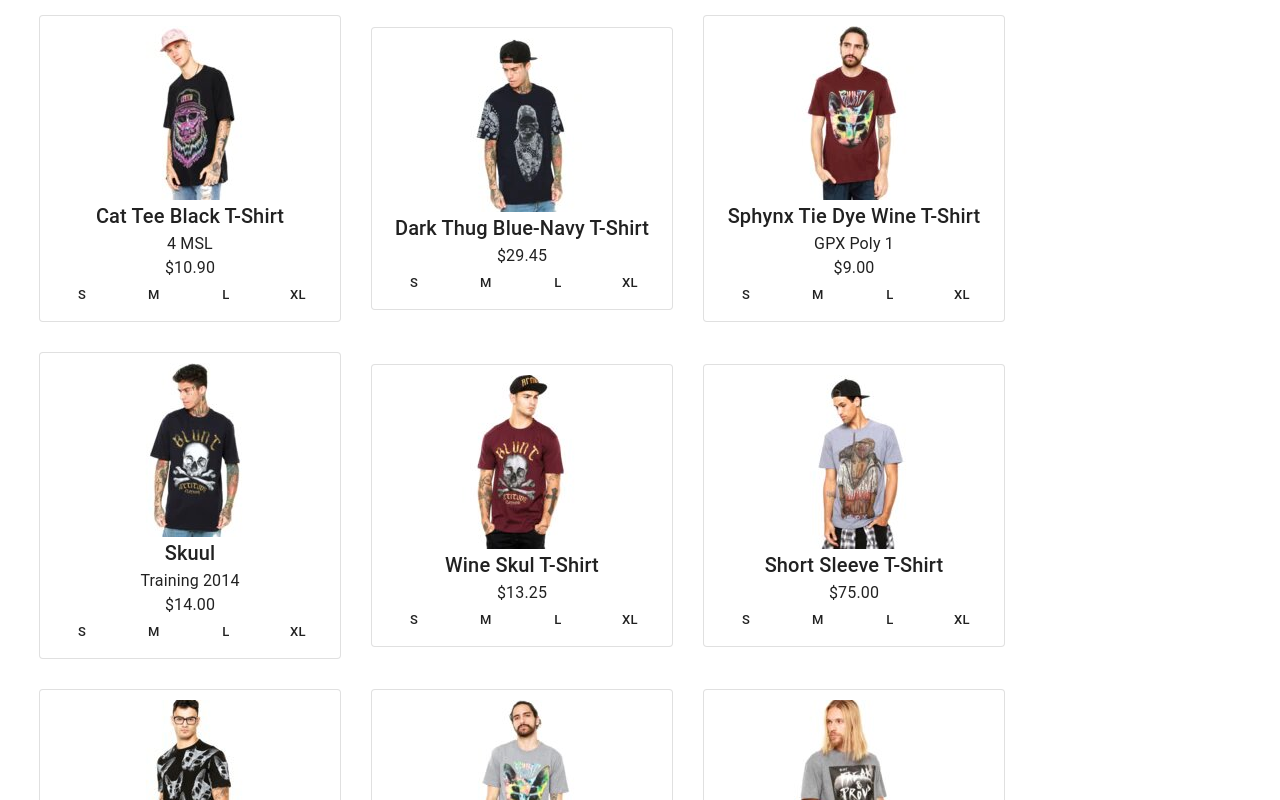
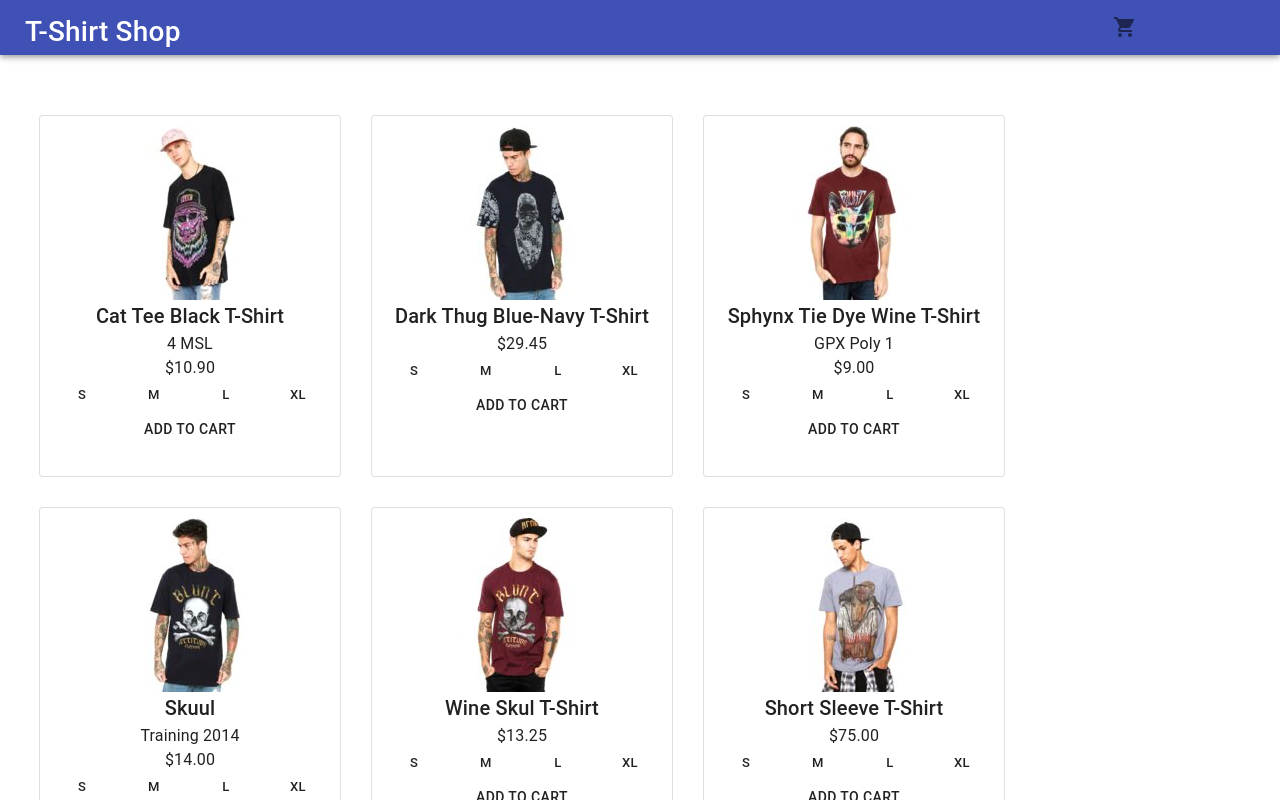
Before and after one commit to bellazhan/react-shoppingcart, a React (Create React App) app: page / in a window 1280 px wide. Shown: the top 800 px of the page. Built offline with nearby package versions, Linux system fonts and the light colour scheme.

Commit message:
static display state

```diff
--- a/package.json
+++ b/package.json
@@ -4,6 +4,7 @@
   "private": true,
   "dependencies": {
     "@material-ui/core": "^4.9.10",
+    "@material-ui/icons": "^4.9.1",
     "@testing-library/jest-dom": "^4.2.4",
     "@testing-library/react": "^9.5.0",
     "@testing-library/user-event": "^7.2.1",
--- a/src/App.js
+++ b/src/App.js
@@ -1,10 +1,15 @@
 import React, { useEffect, useState } from 'react';
-import Card from './Components/Card';
-import {Container} from '@material-ui/core';
+import {Container, Grid, Typography, Button, Toolbar, Paper, List,
+        Divider, ListItem, IconButton, Drawer, AppBar} from '@material-ui/core';
+import ShoppingCartIcon from '@material-ui/icons/ShoppingCart';
+import ChevronRightIcon from '@material-ui/icons/ChevronRight';
 
 const App = () => {
   const [data, setData] = useState({});
   const products = Object.values(data);
+  const [inCart, setInCart] = useState({});
+  const [visible, setVisible] = useState(false);
+
   useEffect(() => {
     const fetchProducts = async () => {
       const response = await fetch('./data/products.json');
@@ -14,10 +19,161 @@ const App = () => {
     fetchProducts();
   }, []);
 
+  const prod_Obj = {};
+  for (let i = 0; i < products.length; i++){
+    prod_Obj[products[i].sku] = products[i];
+    // console.log("hey" + prod_Obj[i].sku);
+  }
+  // console.log("hello" + prod_Obj["12064273040195392"].title);
+
+  // function getTotal(){
+  //   var total = 0;
+  //   for (var prod in inCart){
+  //     total += prod.price * inCart[prod.sku];
+  //   }
+  //   return total;
+  // }
+
+  const list = () => {
+    return(
+    <div
+      role="presentation"
+      // onClick={setVisible(false)}
+      // onKeyDown={setVisible(false)}
+    >
+      <List>
+      {
+        Object.entries(inCart).map(([key, value]) =>
+        <ListItem button key={key}>
+          {/* <Typography>{key} KEY {prod_Obj.key} KEY {prod_Obj["12064273040195392"].title} </Typography> */}
+          {/* <CartCard prod_info = {products.key} /> */}
+          <CartCard />
+        </ListItem> )
+      }
+      </List>
+      <Divider />
+      {/* <Typography>Total Price: {getTotal}</Typography> */}
+      <Typography>Total Price: $PP.PP</Typography>
+    </div>
+    )
+  };
+
+  const handleDrawerOpen = () => {
+    setVisible(true);
+  };
+
+  const handleDrawerClose = () => {
+    setVisible(false);
+  };
+
+  const CartDrawer = (data) => {
+    return(
+    <div>
+      <React.Fragment>
+        <AppBar position="fixed" color="primary">
+          <div style={{display:'flex', flexDirection: 'row'}}>
+            <Typography variant="h6" style={{flex: 6, paddingLeft: 25, paddingTop: 10, fontSize: 28}}>
+              T-Shirt Shop
+            </Typography>
+            <div style={{display: 'flex', flex: 1}}>
+              <IconButton
+                color="default"
+                aria-label="open drawer"
+                onClick={handleDrawerOpen}
+                edge="end"
+              >
+                <ShoppingCartIcon />
+              </IconButton>
+            </div>
+          </div>
+        </AppBar>
+        <Drawer variant='persistent' anchor='right' open={visible}
+                style={{width: 300, flexShrink: 0}}>
+          <Toolbar>
+            <IconButton onClick={handleDrawerClose}>
+              <ChevronRightIcon />
+            </IconButton>
+            <ShoppingCartIcon />
+            <Typography variant="h6" noWrap>
+              Shopping Cart
+            </Typography>
+          </Toolbar>
+          {list()}
+        </Drawer>
+      </React.Fragment>
+    </div>
+    )
+  }
+
+  const CartCard = () => {
+    // const item = prod_Obj[prod_info]
+    let prod_info = "12064273040195392";
+    let item = prod_Obj["12064273040195392"]
+    return(
+    <div style={{margin: 5, display: 'flex', flexDirection:'row'}}>
+      <img src={'data/products/' + prod_info + '_2.jpg'} alt={item.title} height={100}/>
+      <div style={{display: 'flex', flexDirection: 'column'}}>
+        <Typography>{item.title}</Typography>
+        <Typography>Size | {item.description} </Typography>
+        <Typography>Quantity: 1</Typography>
+        <Typography>{format(item.price)}</Typography>
+      </div>
+    </div>
+    )
+  }
+
+  const Card = ({prod_info}) => {
+    var newCart = inCart;
+    return(
+    <div style={{margin: 15, justifyContent: 'center', alignItems: 'center'}}>
+      <Paper variant='outlined' style={{width: 300, height: 360}}>
+        <div style={{display: 'flex', flexDirection: 'column', padding:10, alignItems:'center', justify: 'center', justifyContent: 'center'}}>
+          <img src={'data/products/' + prod_info.sku + '_2.jpg'} alt={prod_info.title}/>
+          <Typography variant='h6'>{prod_info.title}</Typography>
+          <Typography>{prod_info.description}</Typography>
+          <Typography>{format(prod_info.price)}</Typography>
+          <Sizes />
+          <Button
+            onClick={() => {
+              if (inCart[prod_info.sku]){
+                newCart[prod_info.sku]++;
+                setInCart({12064273040195392: {title: "HELLO", price: 30}})
+              }
+              else{
+                newCart[prod_info.sku] = 1;
+                setInCart({12064273040195392: {title: "BYE", price: 20}})
+              }
+            }}
+          >
+            Add to Cart
+          </Button>
+        </div>
+      </Paper>
+    </div>
+    )
+  };
+
+  function format(num) {
+    return '$' + num.toFixed(2).replace(/(\d)(?=(\d{3})+(?!\d))/g, '$1,')
+  }
+
+  const Sizes = () => {
+    return(
+    <Grid container justify="left" spacing={1}>
+        {["S", "M", "L", "XL"].map((value) => (
+        <Grid key={value} item>
+            <Button size='small'>{value}</Button>
+        </Grid>
+        ))}
+    </Grid>
+    )
+  }
+
   return (
-    <Container style={{display:'flex', flexDirection: 'row'}}>
-      <div style={{display: 'flex', flexDirection: 'row', flexWrap:'wrap', justify:'center', alignItems:'center'}}>
-        {products.map(product => {return(<Card prod_info={product} />)})}
+    <Container style={{display:'flex', flexDirection: 'column'}}>
+      <CartDrawer data={data} style={{flex: 1, float: 'right'}}/>
+      <div style={{display: 'flex',flexDirection: 'row', flexWrap:'wrap', justify:'center', alignItems:'center', marginTop: 100}}>
+        {products.map(product => {return(<Card key={product.sku} prod_info={product} />)})}
       </div>
     </Container>
   );
--- a/src/Components/Card.js
+++ /dev/null
@@ -1,38 +0,0 @@
-import React from 'react';
-import {Container, Grid, Typography, Button} from '@material-ui/core';
-import Paper from '@material-ui/core/Paper';
-
-const Card = ({prod_info}) => {
-    return(
-        <div style={{margin: 15, justifyContent: 'center', alignItems: 'center'}}>
-            <Paper variant='outlined'>
-                <div style={{display: 'flex', flexDirection: 'column', padding:10, alignItems:'center', justify: 'center', justifyContent: 'center'}}>
-                    <img src={'data/products/' + prod_info.sku + '_2.jpg'} alt='shirt'/>
-                    <Typography variant='h6'>{prod_info.title}</Typography>
-                    <Typography>{prod_info.description}</Typography>
-                    <Typography>{format(prod_info.price)}</Typography>
-                    <Sizes />
-                </div>
-            </Paper>
-        </div>
-    )
-};
-
-
-function format(num) {
-    return '$' + num.toFixed(2).replace(/(\d)(?=(\d{3})+(?!\d))/g, '$1,')
-}
-
-const Sizes = () => {
-    return(
-        <Grid container justify="left" spacing={1}>
-            {["S", "M", "L", "XL"].map((value) => (
-            <Grid key={value} item>
-                <Button size='small'>{value}</Button>
-            </Grid>
-            ))}
-        </Grid>
-    )
-}
-
-export default Card;
```
Also changed, not shown: 1 other file (tests, documents, lock files or other folders).
